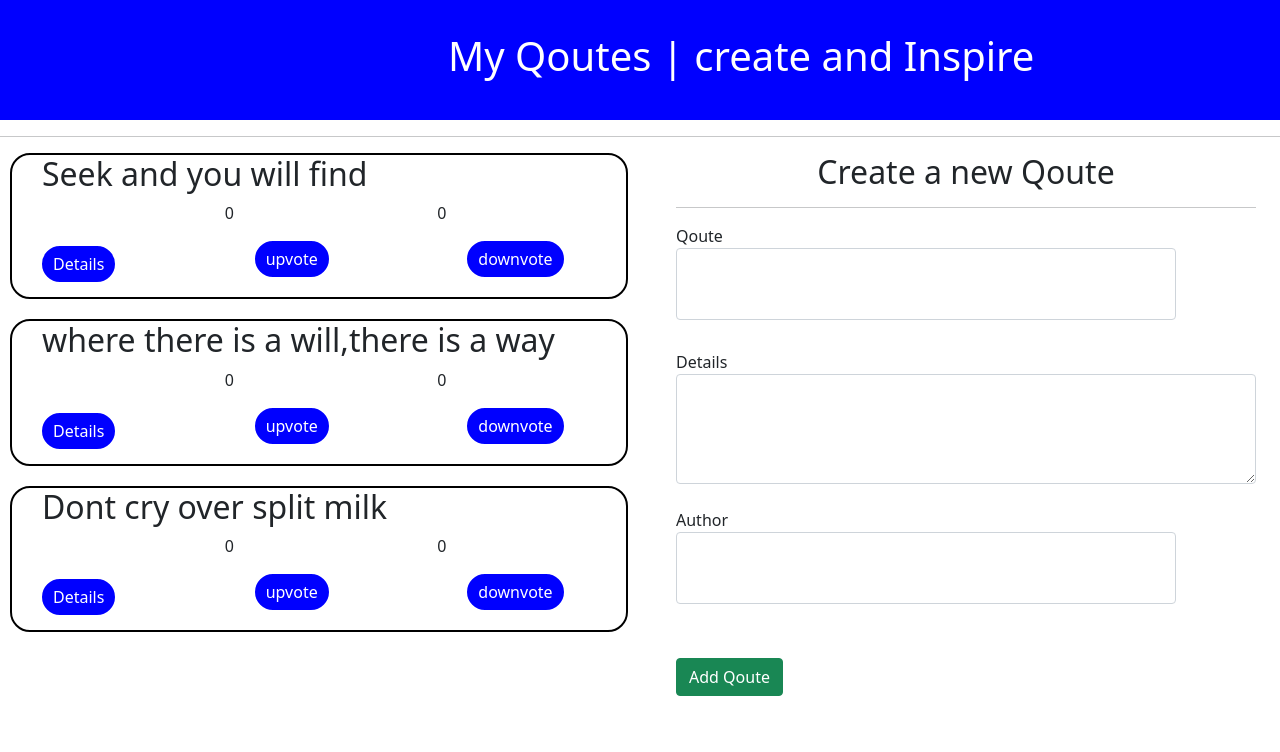
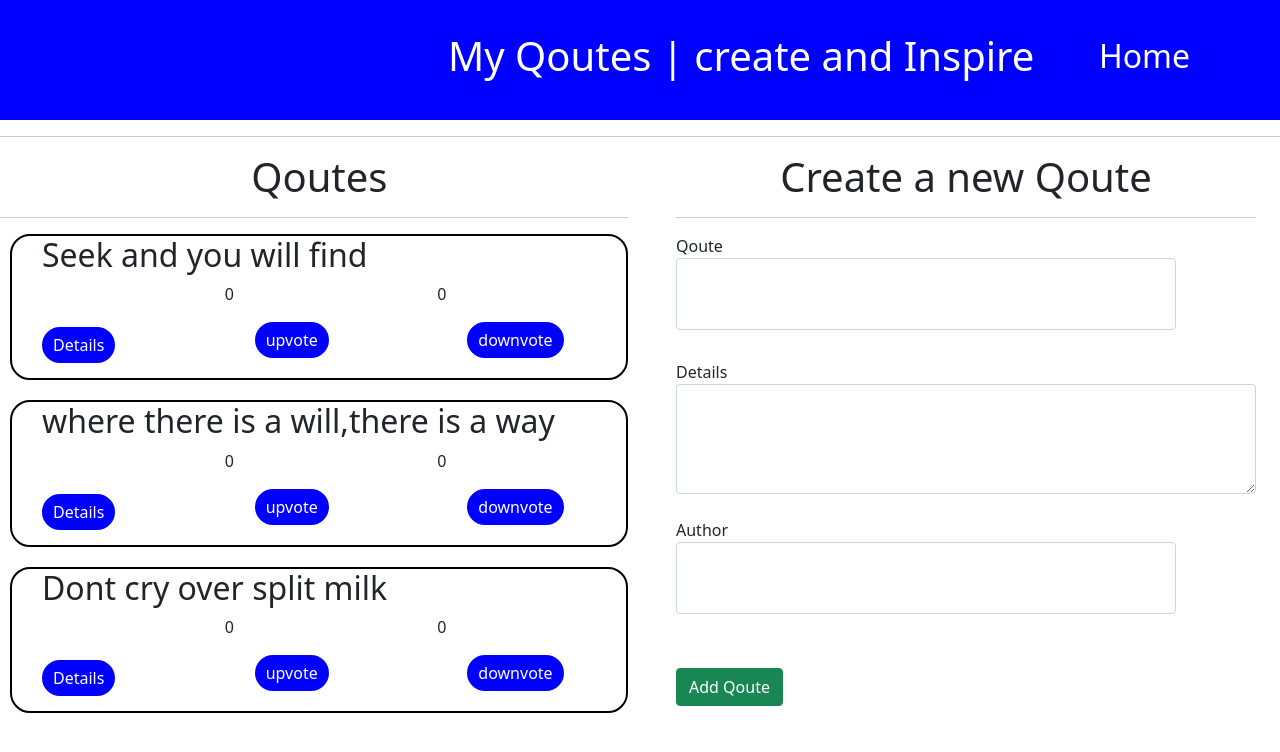
Before and after one commit to MosesOpiyo/QouteApp, an Angular app: page / in a window 1280 px wide. Shown: the top 752 px of the page. Built offline with nearby package versions, Linux system fonts and the light colour scheme.

Commit message:
changees

```diff
--- a/src/app/qoute-form/qoute-form.component.html
+++ b/src/app/qoute-form/qoute-form.component.html
@@ -1,6 +1,6 @@
 <link rel="stylesheet" href="qoute-form.component.css">
 <div class="container-fluid">
-    <h2 class="text-center">Create a new Qoute</h2>
+    <h1 class="text-center">Create a new Qoute</h1>
     <hr>
     <form (ngSubmit)='submitQoute()' #qouteForm='ngForm'>
 
--- a/src/app/qoute-list/qoute-list.component.css
+++ b/src/app/qoute-list/qoute-list.component.css
@@ -25,3 +25,7 @@ button {
     margin-left: 10px;
     border-radius: 20px;
 }
+
+h1 {
+    margin-left: 40%;
+}
--- a/src/app/qoute-list/qoute-list.component.html
+++ b/src/app/qoute-list/qoute-list.component.html
@@ -1,6 +1,8 @@
 <link rel="stylesheet" href="qoute-list.component.css">
 <div class="row">
     <div class="col">
+        <h1>Qoutes</h1>
+        <hr>
         <div *ngFor='let qoute of qoutes;let i = index'>
             <div class="qoute-content">
                 <h2>{{qoute.name}}</h2>
--- a/src/app/qoute-navbar/qoute-navbar.component.css
+++ b/src/app/qoute-navbar/qoute-navbar.component.css
@@ -9,3 +9,8 @@ h1 {
     color: white;
     margin-left: 35%;
 }
+
+h2 {
+    margin-right: 90px;
+    color: white;
+}
--- a/src/app/qoute-navbar/qoute-navbar.component.html
+++ b/src/app/qoute-navbar/qoute-navbar.component.html
@@ -3,5 +3,6 @@
 <link href="qoute-navbar.css">
 <div class="navbar">
     <h1>My Qoutes | create and Inspire</h1>
+    <h2>Home</h2>
 </div>
 <hr>
```
